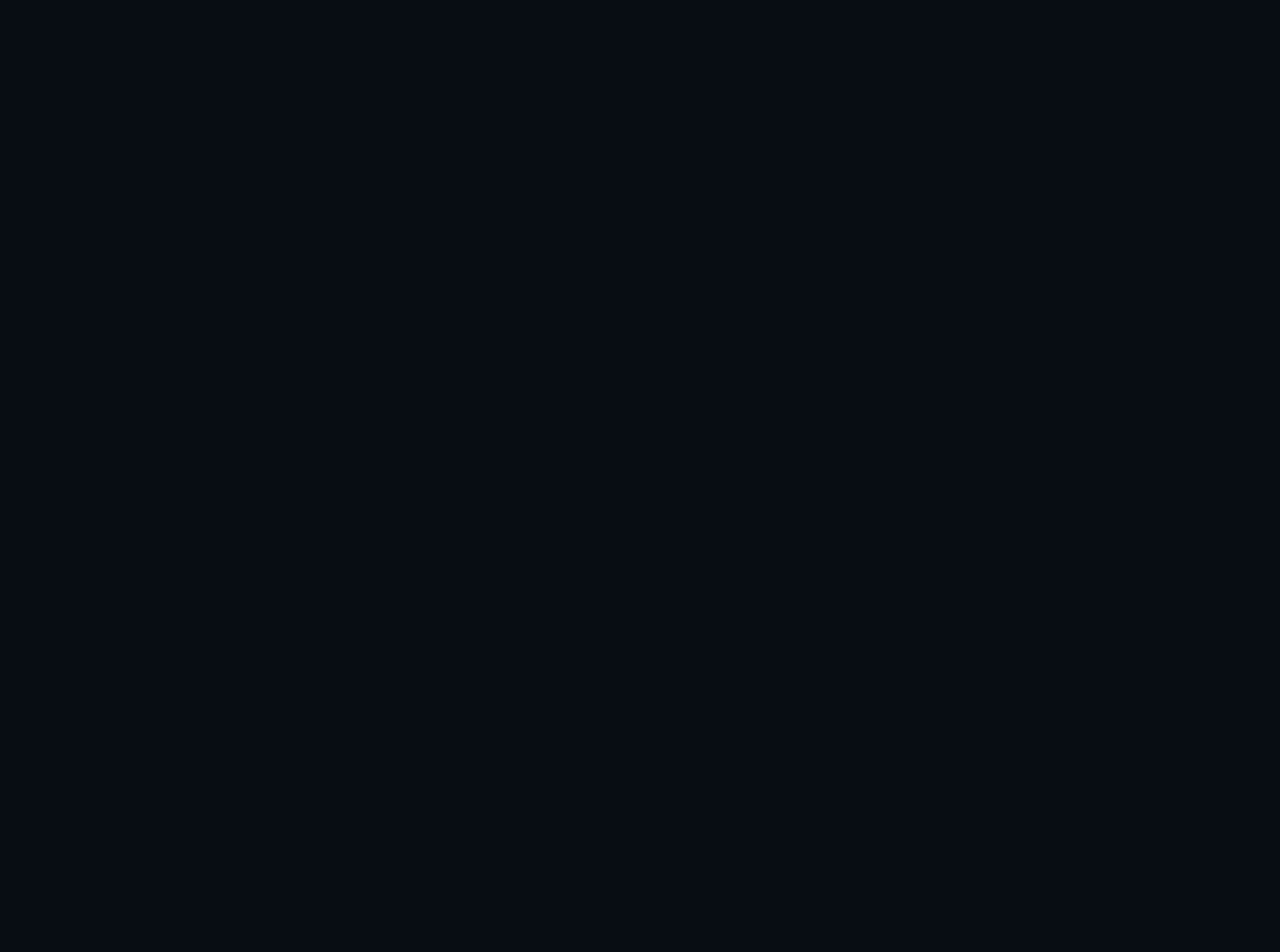
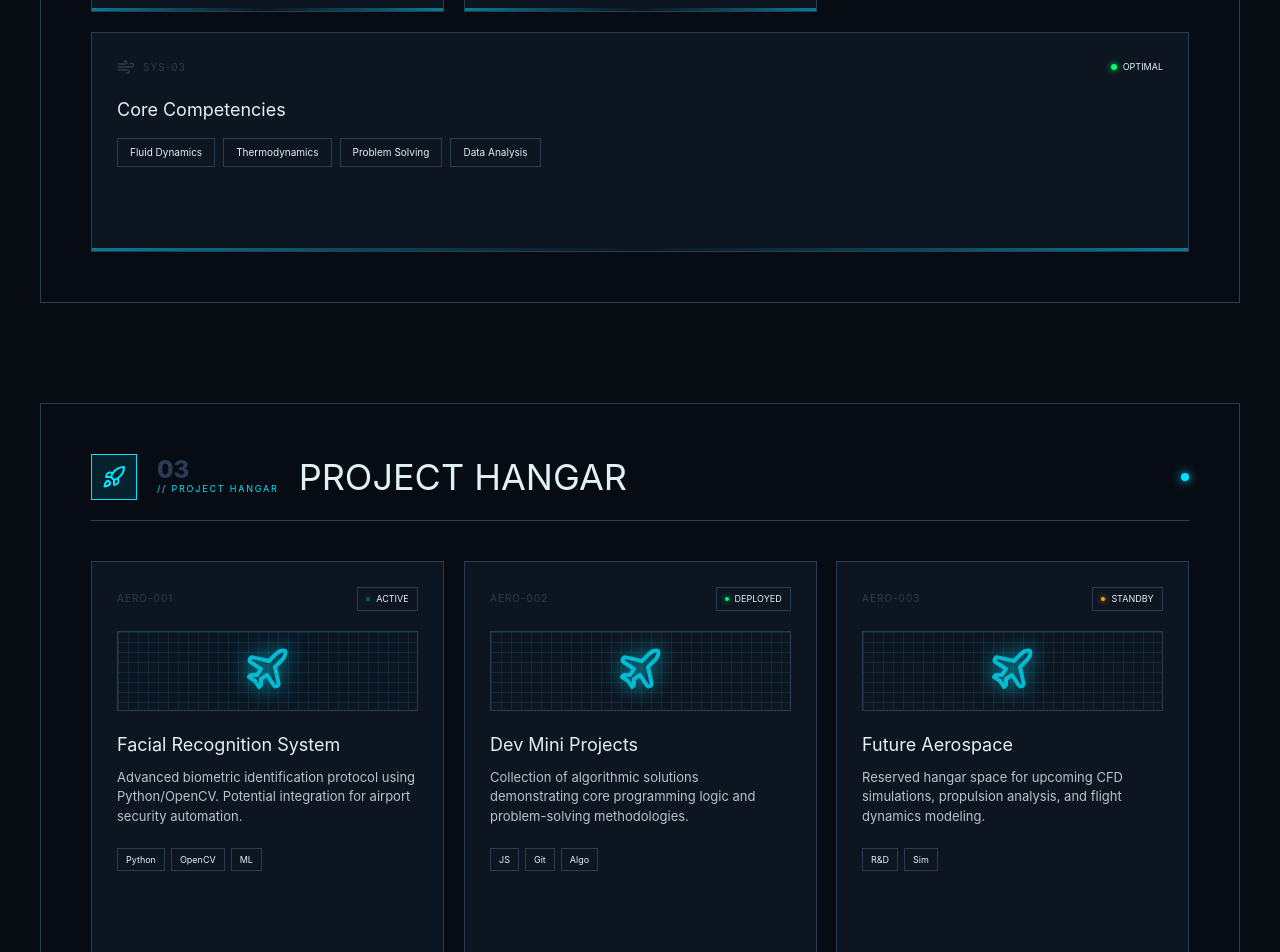
Before and after one commit to JudeDominicYap/observed-new, a Next.js app: page / in a window 1280 px wide. Shown: the part 1800-2752 px from the top of the page. Built offline with nearby package versions, Linux system fonts and the light colour scheme.

Commit message:
Enhance styles for visibility and layout adjustments
Updated various styles for improved visibility and layout adjustments.

```diff
--- a/app/globals.css
+++ b/app/globals.css
@@ -28,6 +28,7 @@
   --radar-angle: 0deg;
   --cursor-fill: rgba(8, 13, 20, 0.8);
   --primary: var(--cyan);
+  --border: var(--steel);
 
   color-scheme: dark;
 }
@@ -58,7 +59,7 @@ a, button { cursor: none; }
   top: 0; left: 0;
   width: 40px; height: 40px;
   pointer-events: none;
-  z-index: 9999;
+  z-index: 10000;
   transform: translate(-50%, -50%);
   filter: drop-shadow(0 0 8px var(--primary));
   transition: opacity 0.2s;
@@ -69,7 +70,7 @@ a, button { cursor: none; }
 .trail-canvas {
   position: fixed;
   inset: 0;
-  z-index: 9998;
+  z-index: 9999;
   pointer-events: none;
 }
 
@@ -351,14 +352,18 @@ a, button { cursor: none; }
   .flight-data-mini { display: none; }
 }
 
-/* Main Layout */
+/* Main Layout - FIXED VISIBILITY */
 main {
   width: min(1200px, calc(100% - 40px));
   margin: auto;
-  padding-top: 100px;
+  padding-top: 140px; /* Increased padding to clear header */
+  position: relative;
+  z-index: 10; /* Ensure content is above background but below HUD */
+  opacity: 1 !important;
+  display: block !important;
 }
 
-/* Hero Section */
+/* Hero Section - FIXED VISIBILITY */
 .hero-section {
   min-height: calc(100vh - 120px);
   display: grid;
@@ -367,6 +372,8 @@ main {
   gap: 60px;
   padding: 40px 0;
   position: relative;
+  opacity: 1 !important;
+  visibility: visible !important;
 }
 .clearance-badge {
   display: inline-flex;
@@ -385,6 +392,7 @@ main {
   font-weight: 800;
   letter-spacing: -0.05em;
   margin: 0 0 20px;
+  color: var(--bone);
 }
 .outline-text {
   color: transparent;
@@ -406,7 +414,7 @@ main {
   margin-bottom: 25px;
 }
 .mission-statement {
-  color: rgba(224, 242, 247, 0.7);
+  color: rgba(224, 242, 247, 0.8);
   font-size: 16px;
   line-height: 1.6;
   max-width: 550px;
@@ -427,6 +435,7 @@ main {
   letter-spacing: 0.1em;
   transition: all 0.2s;
   text-decoration: none;
+  color: var(--bone);
 }
 .primary-btn, .transmit-btn, .inspect-btn {
   background: var(--primary);
@@ -575,19 +584,19 @@ main {
   .primary-btn, .secondary-btn { width: 100%; justify-content: center; }
 }
 
-/* Sections */
+/* Sections - FORCED VISIBLE */
 .section {
-  scroll-margin-top: 100px;
+  scroll-margin-top: 120px;
   margin-top: 100px;
   padding: 50px;
   position: relative;
   border: 1px solid var(--steel);
   background: rgba(8, 13, 20, 0.6);
   transition: all 0.3s;
-  opacity: 0;
-  transform: translateY(30px);
+  opacity: 1 !important; /* Force visible */
+  transform: translateY(0) !important; /* Force position */
+  display: block !important;
 }
-.section.visible { opacity: 1; transform: translateY(0); }
 .section.engaged {
   border-color: var(--primary);
   box-shadow: 0 0 30px rgba(0, 229, 255, 0.1);
@@ -609,7 +618,7 @@ main {
 .section-meta { display: flex; flex-direction: column; }
 .section-code { color: var(--steel); font-size: 24px; font-weight: 800; line-height: 1; }
 .section-meta p { margin: 0; color: var(--primary); font-size: 9px; letter-spacing: 0.2em; }
-.section-heading h2 { margin: 0; font-size: clamp(24px, 4vw, 36px); line-height: 1; flex: 1; }
+.section-heading h2 { margin: 0; font-size: clamp(24px, 4vw, 36px); line-height: 1; flex: 1; color: var(--bone); }
 .section-status-light {
   width: 8px;
   height: 8px;
@@ -632,7 +641,7 @@ main {
   line-height: 1.5;
   margin-bottom: 20px;
 }
-.briefing-text p { color: rgba(224, 242, 247, 0.7); font-size: 15px; line-height: 1.7; margin: 0; }
+.briefing-text p { color: rgba(224, 242, 247, 0.8); font-size: 15px; line-height: 1.7; margin: 0; }
 .schematic-box {
   min-height: 200px;
   display: grid;
@@ -676,6 +685,8 @@ main {
   background: rgba(42, 60, 84, 0.2);
   transition: all 0.3s;
   transform-style: preserve-3d;
+  opacity: 1 !important;
+  visibility: visible !important;
 }
 .system-card.wide { grid-column: 1/-1; }
 .card-header {
@@ -707,7 +718,7 @@ main {
 }
 .status-indicator.online .led { background: var(--cyan); box-shadow: 0 0 6px var(--cyan); }
 .status-indicator.optimal .led { background: var(--green); box-shadow: 0 0 6px var(--green); }
-.system-card h3 { margin: 0 0 15px; font-size: 18px; }
+.system-card h3 { margin: 0 0 15px; font-size: 18px; color: var(--bone); }
 .system-card ul {
   display: flex;
   flex-wrap: wrap;
@@ -721,6 +732,7 @@ main {
   border: 1px solid var(--steel);
   font-size: 10px;
   transition: all 0.2s;
+  color: var(--bone);
 }
 .system-card li:hover {
   border-color: var(--primary);
@@ -755,6 +767,8 @@ main {
   transition: all 0.3s;
   transform-style: preserve-3d;
   cursor: none;
+  opacity: 1 !important;
+  visibility: visible !important;
 }
 .aircraft-bay:hover {
   border-color: var(--primary);
@@ -779,6 +793,7 @@ main {
   align-items: center;
   gap: 6px;
   text-transform: uppercase;
+  color: var(--bone);
 }
 .blink-dot {
   width: 4px;
@@ -814,9 +829,9 @@ main {
   0%, 100% { transform: translateY(0); }
   50% { transform: translateY(-5px); }
 }
-.aircraft-bay h3 { margin: 0 0 10px; font-size: 18px; }
+.aircraft-bay h3 { margin: 0 0 10px; font-size: 18px; color: var(--bone); }
 .aircraft-bay p {
-  color: rgba(224, 242, 247, 0.7);
+  color: rgba(224, 242, 247, 0.8);
   font-size: 13px;
   line-height: 1.5;
   margin: 0 0 20px;
@@ -832,7 +847,7 @@ main {
   padding: 4px 8px;
   border: 1px solid var(--steel);
   font-size: 9px;
-  color: var(--steel);
+  color: var(--bone);
 }
 .inspect-btn {
   width: 100%;
@@ -868,7 +883,7 @@ main {
 }
 .empty-state svg { margin-bottom: 20px; opacity: 0.5; }
 .empty-state h3 { margin: 0 0 10px; font-size: 18px; color: var(--bone); }
-.empty-state p { margin: 0; font-size: 14px; max-width: 400px; }
+.empty-state p { margin: 0; font-size: 14px; max-width: 400px; color: rgba(224, 242, 247, 0.7); }
 
 /* Comms Deck */
 .comms-deck {
@@ -877,8 +892,8 @@ main {
   gap: 50px;
   align-items: center;
 }
-.comms-info h3 { margin: 0 0 15px; font-size: 24px; }
-.comms-info p { color: rgba(224, 242, 247, 0.7); line-height: 1.6; margin: 0 0 30px; }
+.comms-info h3 { margin: 0 0 15px; font-size: 24px; color: var(--bone); }
+.comms-info p { color: rgba(224, 242, 247, 0.8); line-height: 1.6; margin: 0 0 30px; }
 .comms-links {
   display: flex;
   flex-direction: column;
@@ -1047,8 +1062,8 @@ footer {
 .modal-status.active { color: var(--cyan); }
 .modal-status.deployed { color: var(--green); }
 .modal-status.standby { color: var(--amber); }
-.modal-title { margin: 0 0 15px; font-size: 26px; line-height: 1.2; }
-.modal-desc { color: rgba(224, 242, 247, 0.7); font-size: 15px; line-height: 1.6; margin: 0 0 25px; }
+.modal-title { margin: 0 0 15px; font-size: 26px; line-height: 1.2; color: var(--bone); }
+.modal-desc { color: rgba(224, 242, 247, 0.8); font-size: 15px; line-height: 1.6; margin: 0 0 25px; }
 .modal-tech {
   display: flex;
   flex-wrap: wrap;
```
